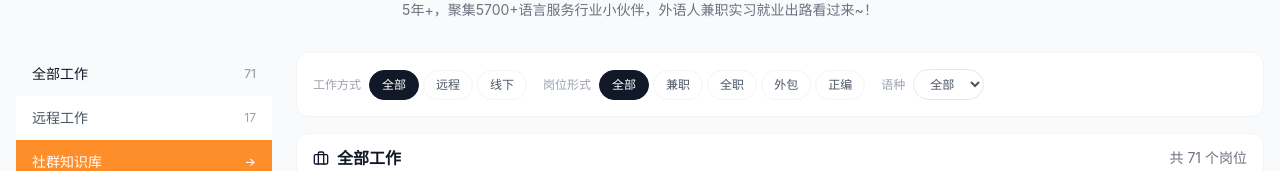
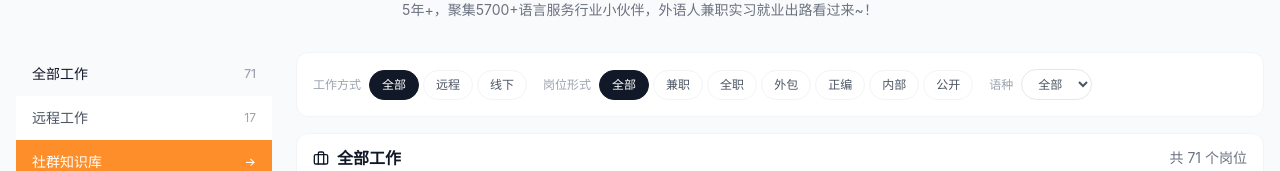
Before and after one commit to quanquan-code/remote-q-web, a React (Vite) app: page / in a window 1280 px wide. Shown: the part 135-306 px from the top of the page. Built offline with nearby package versions, Linux system fonts and the light colour scheme.

Commit message:
feat(jobs): add 内部 and 公开 to type filters

```diff
--- a/src/pages/Jobs.jsx
+++ b/src/pages/Jobs.jsx
@@ -179,7 +179,7 @@ const Jobs = () => {
   // 筛选选项
   const locationFilters = ['全部', '远程', '线下'];
   const workModeFilters = ['全部', '远程', '线下'];
-  const typeFilters = ['全部', '兼职', '全职', '外包', '正编'];
+  const typeFilters = ['全部', '兼职', '全职', '外包', '正编', '内部', '公开'];
   const languageFilters = ['全部', '英', '日', '韩', '阿', '葡', '俄', '德', '法', '意', '其他'];
 
   const filteredJobs = useMemo(() => {
@@ -219,7 +219,13 @@ const Jobs = () => {
 
     // 兼职/全职/外包/正编筛选
     if (selectedType !== '全部') {
-      jobs = jobs.filter(job => job.type?.some(t => t.includes(selectedType)));
+      if (selectedType === '内部') {
+        jobs = jobs.filter(job => job.type?.includes('内部'));
+      } else if (selectedType === '公开') {
+        jobs = jobs.filter(job => job.type?.some(t => t.includes('全职') || t.includes('正编')) && !job.type?.includes('内部'));
+      } else {
+        jobs = jobs.filter(job => job.type?.some(t => t.includes(selectedType)));
+      }
     }
 
     // 语种筛选
```
